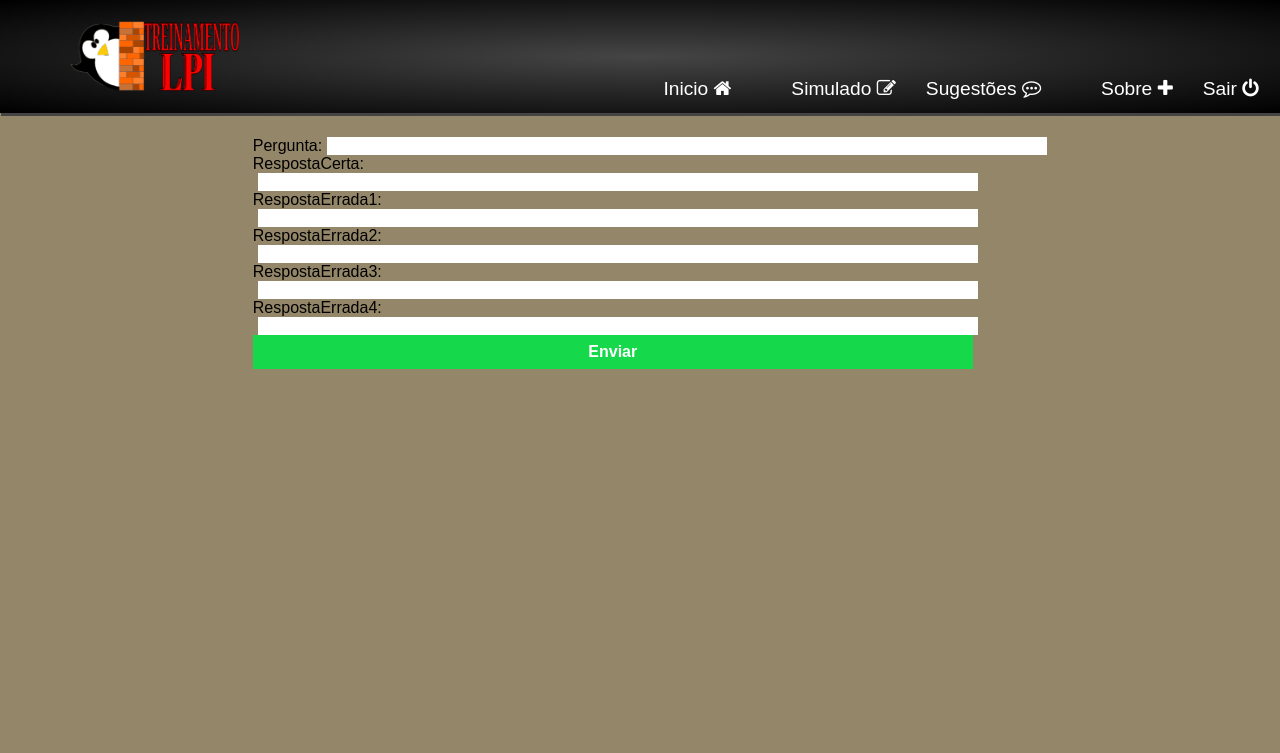
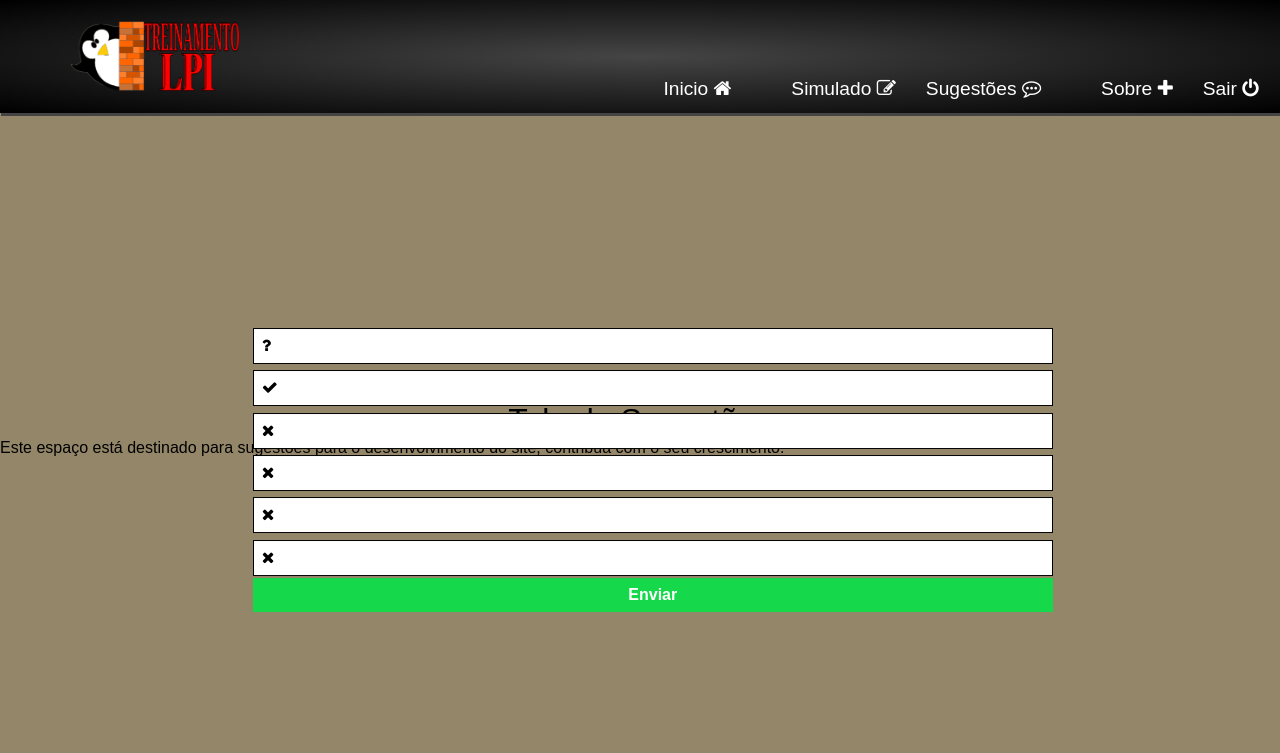
Before and after one commit to Alvaro-Antonio/treinamentolpidjango, a Django app: page /sugestaoSimulado/ in a window 1280 px wide. Shown: the top 753 px of the page. Run offline with Django 3.2, Linux system fonts and the light colour scheme; a user stored in the database is signed in; some libraries are stand-ins or nearby versions.

Commit message:
Alterações no layout do loogin e sugestões

```diff
--- a/estaticos/styleUser.css
+++ b/estaticos/styleUser.css
@@ -946,7 +946,7 @@ div#mineracao{
 	border:solid 0.8px;
 }
 #pergunta {
-	margin-top: 10%;
+	margin-top: 5%;
 }
 
 #simulado input[type=radio]{
@@ -982,12 +982,12 @@ div#mineracao{
 	border-style: none;
 	margin-left: 5px;
 }
-#sugestoes div > input[type=submit]{
+#sugestoes input[type=submit]{
 	width: 100%;
 	background-color: #15D94B;
 }
 #sugestoes input[type=submit]{
-	margin: 0;
+	margin-top: 2px;
 	background-color: #15D94B;
 	color: white;
 	padding: 1%;
@@ -1084,12 +1084,15 @@ div#pergunta:hover{
 		padding: 1%;
 		border:solid 0.8px;
 	}
-
+	#conteudo{
+		margin-top: 10%;
+	}
 	#sugestoes{
-		position: absolute;
+	float:unset;
+	position: relative;
     top: 30%;
     left: 50%;
     transform: translate(-50%, -50%);
-		width: 800px;
+	width: 800px;
 	}
 }
--- a/home/templates/index.html
+++ b/home/templates/index.html
@@ -1,5 +1,4 @@
 {% extends 'base.html' %}
-
 {% block conteudo %}
 
 <div id=conteudo>
--- a/sugestaoSimulado/models.py
+++ b/sugestaoSimulado/models.py
@@ -2,7 +2,7 @@ from django.db import models
 
 class sugestaoSimulado(models.Model):
     pergunta = models.CharField(max_length=200)
-    respostaCerta = models.CharField(max_length=200)
+    respostaCerta = models.CharField(max_length=200, help_text="Atenção nesse campo, ele é para a resposta correta")
     respostaErrada1 = models.CharField(max_length=200)
     respostaErrada2 = models.CharField(max_length=200)
     respostaErrada3 = models.CharField(max_length=200)
--- a/sugestaoSimulado/templates/sugestaoSimulado.html
+++ b/sugestaoSimulado/templates/sugestaoSimulado.html
@@ -1,13 +1,30 @@
 {% extends 'base.html' %}
-{% load bootstrap %}
-
 {% block conteudo %}
-<div id=conteudo>
+<div id="conteudo">
+    <h1>Tela de Sugestões</h1>
+	<article >Este espaço está destinado para sugestões para o desenvolvimento do site, contribua com o seu crescimento. </article>
     <div id="sugestoes">
 
         <form method="POST">
             {% csrf_token %}
-            {{ formSS|bootstrap }}
+            <div id="pergunta" ><i class="fa fa-question" aria-hidden="true"></i>
+            {{ formSS.pergunta }}
+            </div>
+            <div id="certa" ><i class="fa fa-check" aria-hidden="true"></i>
+                {{ formSS.respostaCerta }}
+            </div>
+            <div id="errada" ><i class="fa fa-remove" aria-hidden="true"></i>
+                {{ formSS.respostaErrada1 }}
+            </div>
+            <div id="errada" ><i class="fa fa-remove" aria-hidden="true"></i>
+                {{ formSS.respostaErrada2 }}
+            </div>
+            <div id="errada" ><i class="fa fa-remove" aria-hidden="true"></i>
+                {{ formSS.respostaErrada3 }}
+            </div>
+            <div id="errada" ><i class="fa fa-remove" aria-hidden="true"></i>
+                {{ formSS.respostaErrada4 }}
+            </div>
             <input type="submit" name="Enviar" value="Enviar">
         </form>
     </div>
--- a/templates/base.html
+++ b/templates/base.html
@@ -1,4 +1,4 @@
-{% if not user.is_authenticated %}
+{% load bootstrap %}
 {% load static %}
 <!DOCTYPE HTML>
 <html lang="pt-br">
@@ -20,9 +20,13 @@
             $("#conteudo").load(href);
           });
         });
+
+
     </script>
 
 </head>
+
+{% if not user.is_authenticated %}
 
 <body>
 <header class=cabecalho>
@@ -74,16 +78,10 @@
                 <div id="background">
                     <h2>Realize seu Login</h2>
                     <div class="loginsidSimulado">
-                        <form method="post" action="autenticacao.php">
-                            <div><i class="fa fa-envelope" aria-hidden="true"></i>
-                                <input type="email" autofocus id="email" name="email" required
-                                       placeholder="Digite seu E-mail">
-                            </div>
-
-                            <div><i class="fa fa-key" aria-hidden="true"></i>
-                                <input type="password" name="senha" id="senha" required placeholder="Digite sua senha">
-                            </div>
-                            <a href="cadastro.php"><span>Ainda não possuo Cadastro</span></a>
+                        <form method="post">
+                             {% csrf_token %}
+                             {{ form }}
+                            <a href="cadastro.php"><p>Ainda não possuo Cadastro</p></a>
                             <input type="submit" name="Entrar" value="Entrar">
                         </form>
                     </div>
@@ -112,31 +110,7 @@
 {% else %}
 
 {% load static %}
-<!DOCTYPE HTML>
-<html lang="pt-br">
-<head>
-    <meta charset="utf-8"/>
-    <meta name="robots" content="index, follow"/>
-    <title>Treinamento Lpi </title>
-    <link rel="shortcut icon" href="{% static 'imagens/lpiicon.png' %}" type="image/x-icon"/>
-    <meta name="keywords" content="Treinamento LPI,LPI,LPIC">
-    <meta name="viewport" content="width=device-width,initial-scale=1">
-    <link rel=stylesheet href="{% static 'styleUser.css' %}" type=text/css media=screen>
-    <link rel=stylesheet href="{% static 'font-awesome-4.7.0/css/font-awesome.css' %}">
-    <script type=text/javascript src="{% static 'jquery/mod1/js/jquery.js' %}"></script>
-    <script type="text/javascript">
-        $(document).ready(function(){
-          $("#id02 a").click(function( e ){
-            e.preventDefault();
-            var href = $( this ).attr('href');
-            $("#conteudo").load(href);
-          });
-        });
 
-
-    </script>
-
-</head>
 
 <body>
 <header class=cabecalho>
@@ -149,7 +123,7 @@
             <li><a href="{% url 'home' %}">Inicio <i class="fa fa-home" aria-hidden="true"></i></li>
             <li id=id02><a href=simulado.php>Simulado <i class="fa fa-edit" aria-hidden="true"></i>
             </a></li>
-            <li id="id02"><a href="{% url 'sugestaoS' %}">Sugestões <i class="fa fa-commenting-o" aria-hidden="true"></i></li>
+            <li ><a href="{% url 'sugestaoS' %}">Sugestões <i class="fa fa-commenting-o" aria-hidden="true"></i></li>
             <li><a href=sobre.php>Sobre <i class="fa fa-plus" aria-hidden="true"></i></a></li>
             <li><a href="{% url 'logout' %}">Sair <i class="fa fa-power-off" aria-hidden="true"></i></a></li>
             <br>
--- a/treinamentolpi/settings.py
+++ b/treinamentolpi/settings.py
@@ -25,7 +25,7 @@ SECRET_KEY = 'u2f&j#0ags@qz=*8otfq-qbnov-m)wk1r$ghxuoi=f&3qrp0_y'
 # SECURITY WARNING: don't run with debug turned on in production!
 DEBUG = True
 
-ALLOWED_HOSTS = ['localhost']
+ALLOWED_HOSTS = ['172.17.6.15','localhost',]
 
 
 # Application definition
```
Also changed, not shown: other parts of estaticos/styleUser.css (+11 -11 lines), templates/registration/login.html (+8 -3 lines), db.sqlite3, sugestaoSimulado/migrations/0001_initial.py (added).
